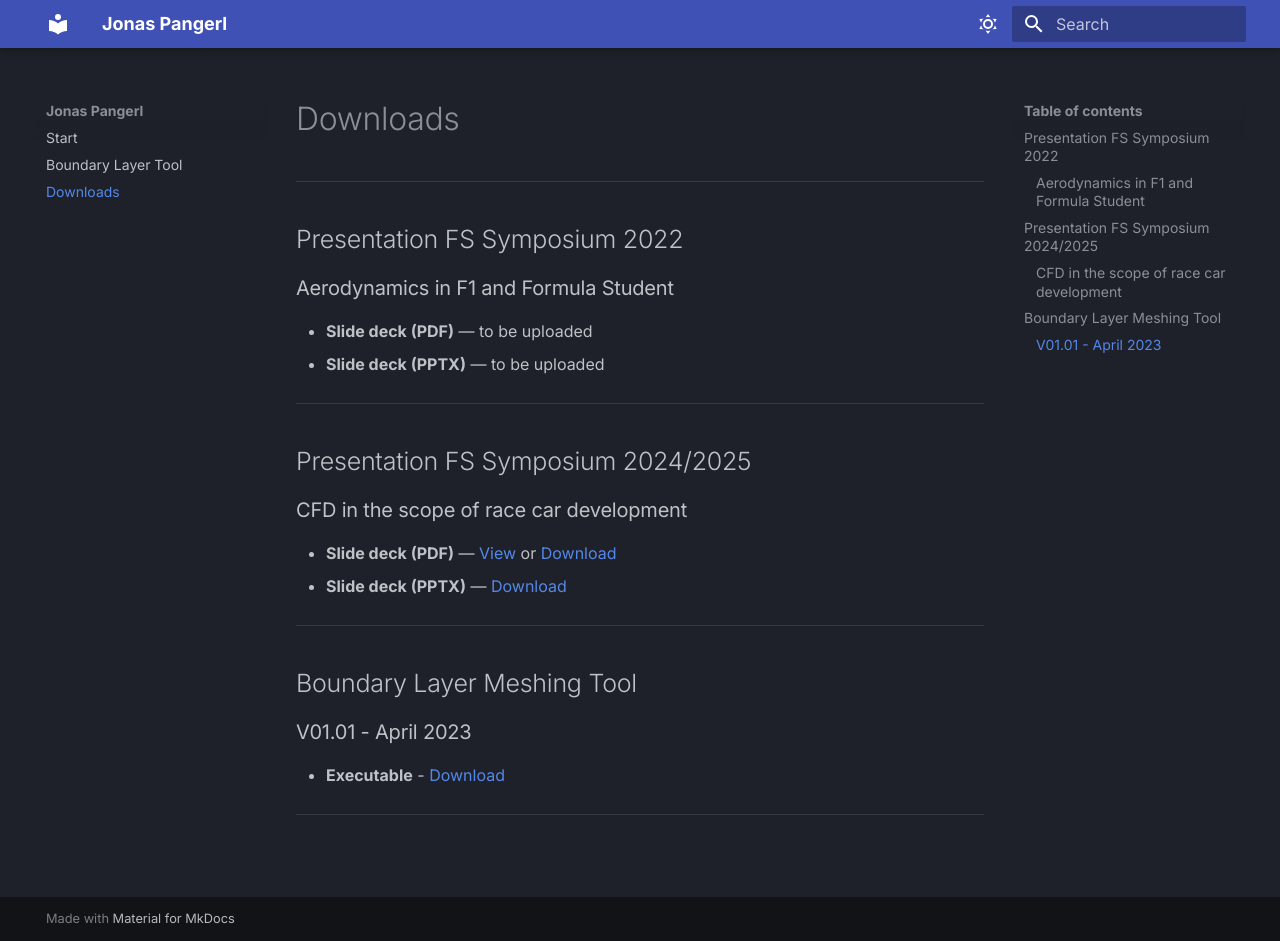
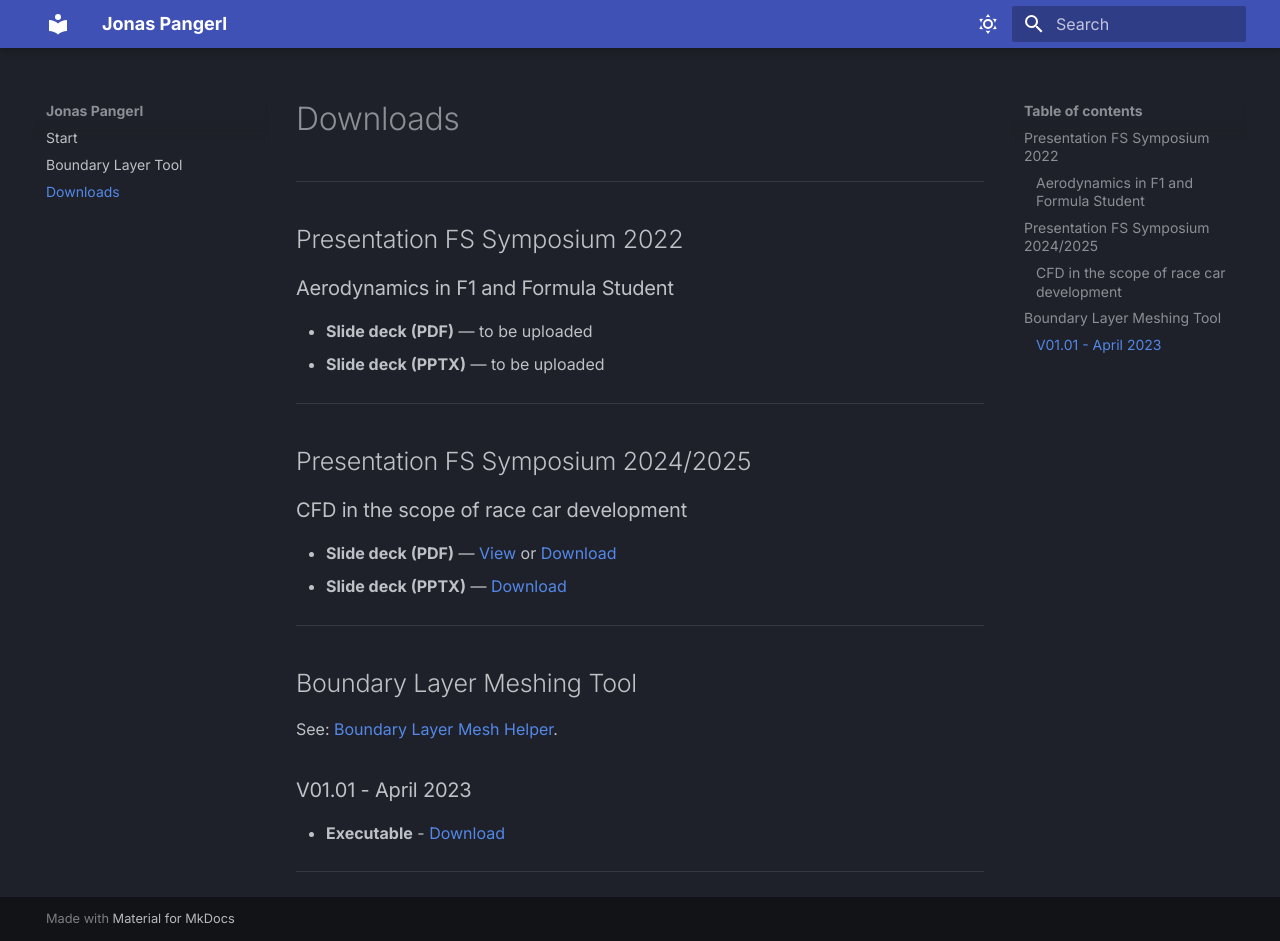
Before and after one commit to JonasPangerl/JonasWebsite, an MkDocs documentation site: the page built from docs/downloads.md, in a window 1280 px wide and 941 px high. Built offline with MkDocs 1.6.1 and Material for MkDocs 9.7.7, drawn with Linux system fonts in a browser that asks for light colours.

Commit message:
Added link to BL tool in downloads

```diff
--- a/docs/downloads.md
+++ b/docs/downloads.md
@@ -18,6 +18,7 @@
 ---
 
 ## Boundary Layer Meshing Tool
+See: [Boundary Layer Mesh Helper](boundary_layer_tool.md).
 ### V01.01 - April 2023
 - **Executable** - [Download](downloads/BLMeshingTool/BLmeshingSetupTool_V01.01.zip)
 
```
